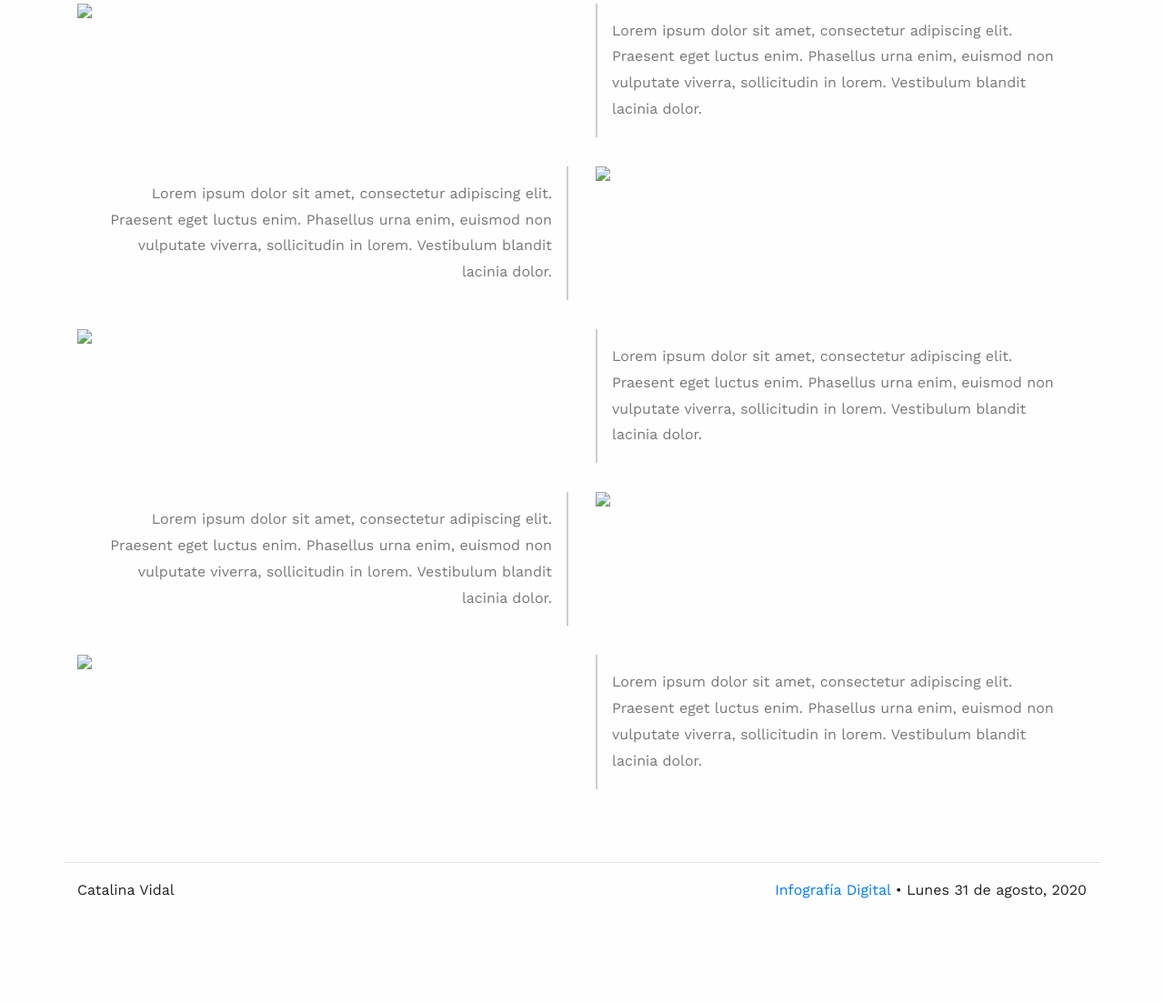
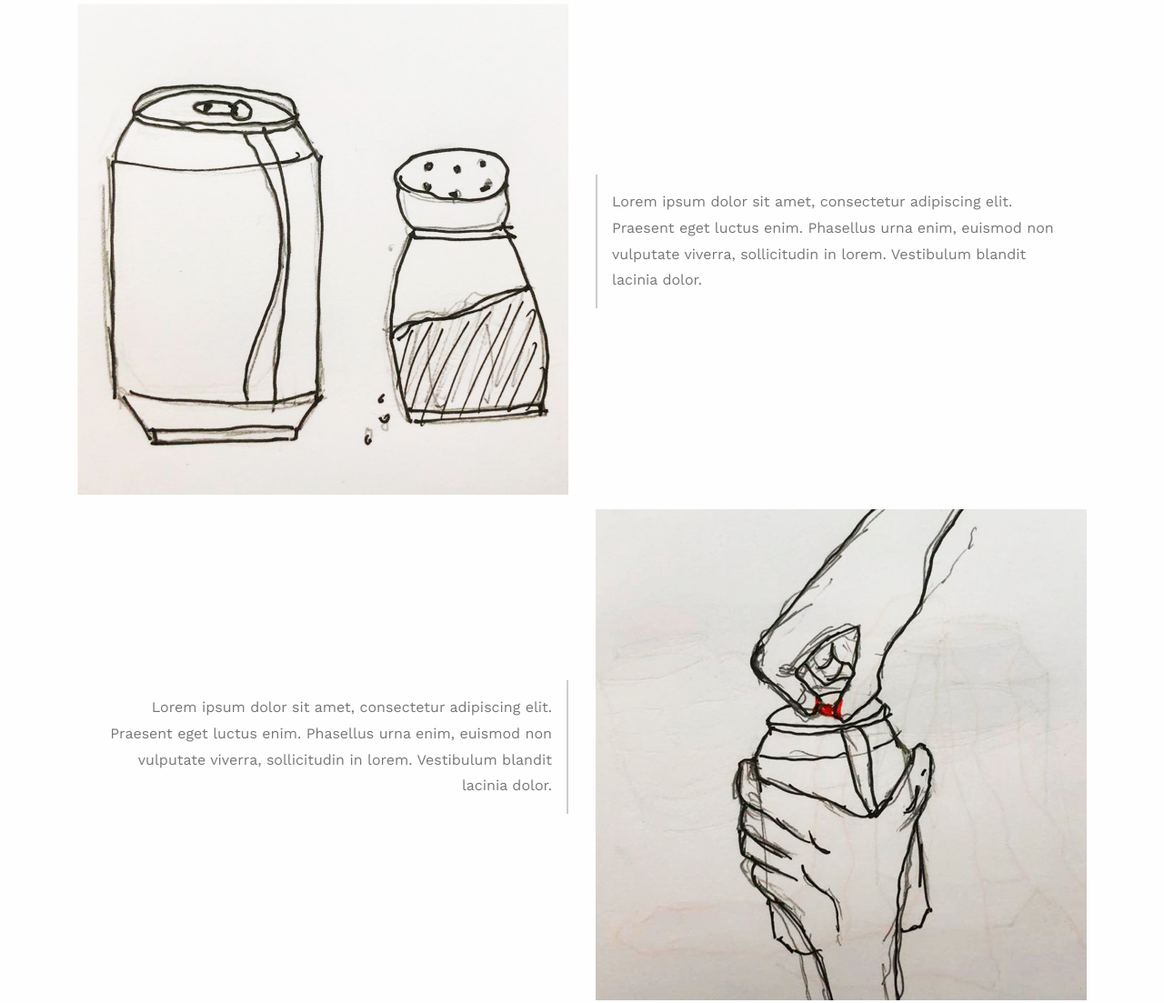
Before and after one commit to catalinavidal/infografia_digital_4, a plain HTML site: page index.html in a window 1280 px wide. Shown: the part 452-1555 px from the top of the page at 91% size. Before the commit the page ends 1477 px from the top, so only its background shows below. Drawn offline with nearby package versions, Linux system fonts and the light colour scheme.

Commit message:
Add files via upload

```diff
--- a/index.html
+++ b/index.html
@@ -79,7 +79,7 @@
             <div class="row justify-content-center py-3">
                 <div class="col-12 col-lg-10">
                     <h1 class="pt-4 text-left text-lg-center">Lorem Ipsum</h1>
-                    <h5 class="pb-4 text-left text-lg-center">NOMBRE APELLIDO</h5>
+                    <h5 class="pb-4 text-left text-lg-center">CATALINA VIDAL</h5>
                     <p>Cuando toque escribir la breve descripción general del asunto, prefiera usar <a href="https://es.wikipedia.org/wiki/Pir%C3%A1mide_invertida" target="_blank" title="Pirámide invertida - Wikipedia, la enciclopedia libre">la pirámide invertida</a> y tienda a lo <a href="https://www.nngroup.com/articles/be-succinct-writing-for-the-web/" target="_blank" title="Be Succinct! (Writing for the Web)">sucinto</a>.</p>
                     <p>Lorem ipsum dolor sit amet, consectetur adipiscing elit. Proin venenatis sollicitudin magna. Nam dapibus velit id tempus interdum. Etiam tincidunt magna dapibus enim tincidunt tempor. Quisque blandit.</p>
                     <p>Lorem ipsum dolor sit amet, consectetur adipiscing elit. Cras in tempor nunc, sit amet tristique ligula. Donec fringilla fermentum diam. Nullam faucibus aliquam ipsum et scelerisque. Mauris in mauris.</p>
@@ -88,35 +88,35 @@
             </div>
             <!--Imagen 1-->
             <figure class="row flex-row">
-                <img src="img/foto1.png" class="img-fluid col-12 col-md-6" />
+                <img src="img4/foto1.png" class="img-fluid col-12 col-md-6" />
                 <figcaption class="d-flex align-items-center col-12 col-md-6">
                     <p>Lorem ipsum dolor sit amet, consectetur adipiscing elit. Praesent eget luctus enim. Phasellus urna enim, euismod non vulputate viverra, sollicitudin in lorem. Vestibulum blandit lacinia dolor.</p>
                 </figcaption>
             </figure>
             <!--Imagen 2-->
             <figure class="row flex-row">
-                <img src="img/foto2.png" class="img-fluid col-12 col-md-6 order-md-2" />
+                <img src="img4/foto2.png" class="img-fluid col-12 col-md-6 order-md-2" />
                 <figcaption class="d-flex align-items-center col-12 col-md-6 order-md-1">
                     <p>Lorem ipsum dolor sit amet, consectetur adipiscing elit. Praesent eget luctus enim. Phasellus urna enim, euismod non vulputate viverra, sollicitudin in lorem. Vestibulum blandit lacinia dolor.</p>
                 </figcaption>
             </figure>
             <!--Imagen 3-->
             <figure class="row flex-row">
-                <img src="img/foto4.png" class="img-fluid col-12 col-md-6" />
+                <img src="img4/foto4.png" class="img-fluid col-12 col-md-6" />
                 <figcaption class="d-flex align-items-center col-12 col-md-6">
                     <p>Lorem ipsum dolor sit amet, consectetur adipiscing elit. Praesent eget luctus enim. Phasellus urna enim, euismod non vulputate viverra, sollicitudin in lorem. Vestibulum blandit lacinia dolor.</p>
                 </figcaption>
             </figure>
             <!--Imagen 4-->
             <figure class="row flex-row">
-                <img src="img/foto5.png" class="img-fluid col-12 col-md-6 order-md-2" />
+                <img src="img4/foto5.png" class="img-fluid col-12 col-md-6 order-md-2" />
                 <figcaption class="d-flex align-items-center col-12 col-md-6 order-md-1">
                     <p>Lorem ipsum dolor sit amet, consectetur adipiscing elit. Praesent eget luctus enim. Phasellus urna enim, euismod non vulputate viverra, sollicitudin in lorem. Vestibulum blandit lacinia dolor.</p>
                 </figcaption>
             </figure>
             <!--Imagen 5-->
             <figure class="row flex-row">
-                <img src="img/foto6.png" class="img-fluid col-12 col-md-6" />
+                <img src="img4/foto6.png" class="img-fluid col-12 col-md-6" />
                 <figcaption class="d-flex align-items-center col-12 col-md-6">
                     <p>Lorem ipsum dolor sit amet, consectetur adipiscing elit. Praesent eget luctus enim. Phasellus urna enim, euismod non vulputate viverra, sollicitudin in lorem. Vestibulum blandit lacinia dolor.</p>
                 </figcaption>
```
Also changed, not shown: img4/boceto-1.png (added), img4/boceto-2.png (added), img4/boceto-3.png (added), img4/boceto-4.png (added), img4/boceto-5.png (added), img4/foto1.png (added), img4/foto2.png (added), img4/foto3.png (added), img4/foto4.png (added), img4/foto5.png (added), img4/foto6.png (added), 1 other file.
